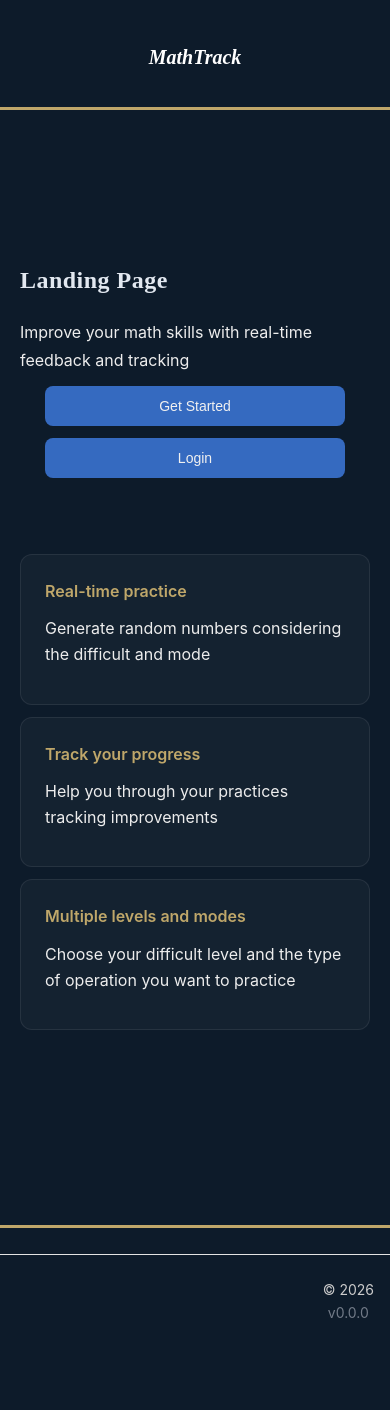
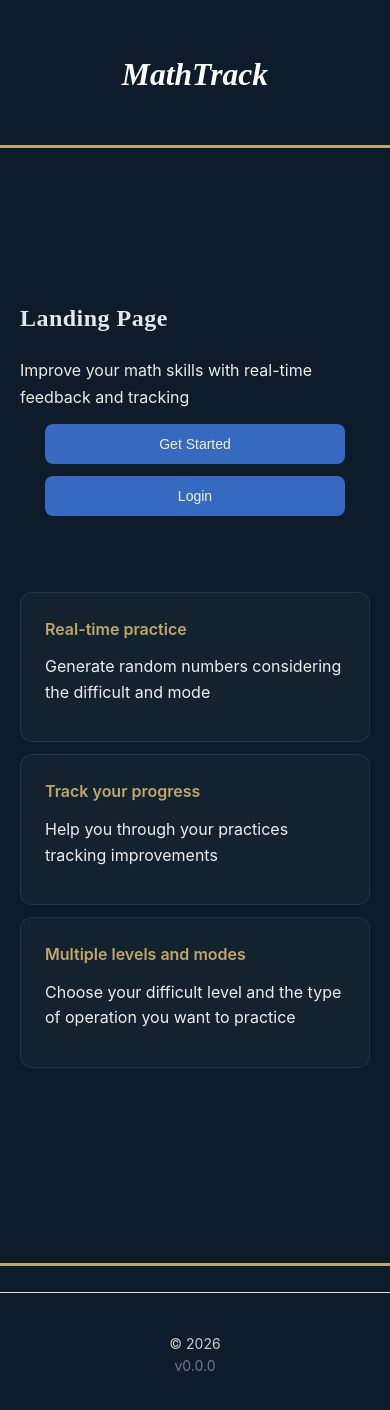
Before and after one commit to LuisDev912/EduMath-Track, a React (Vite) app in the folder frontend/: page / in a window 390 px wide. Before the commit the page ends 1356 px from the top, so only its background shows below. Built offline with nearby package versions, Linux system fonts and the light colour scheme.

Commit message:
feat(frontend): create a new component with props for the nav bar

```diff
--- a/frontend/src/shared/components/Semantic/Semantic.module.css
+++ b/frontend/src/shared/components/Semantic/Semantic.module.css
@@ -13,7 +13,7 @@ header {
 /* Header text */
 
 .text {
-    font-size: clamp(var(--font-size-lg), 4vw, var(--font-size-xxl));
+    font-size: clamp(var(--font-size-lg), calc(4vw + 1rem), var(--font-size-xxl));
     text-align: center;
     font-style: italic;
     font-family: var(--font-family-title);
--- /dev/null
+++ b/frontend/src/shared/types/navItemProps.ts
@@ -0,0 +1,4 @@
+export type itemProps = {
+    to: string;
+    label: string;
+};
--- a/frontend/src/styles/index.css
+++ b/frontend/src/styles/index.css
@@ -46,14 +46,6 @@ main {
 
 section {
     padding-block: 4rem;
-}
-
-footer {
-    display: flex;
-    justify-content: space-between;
-    align-items: center;
-    margin: auto;
-    max-width: 1270px;
 }
 
 /* --- text --- */
```
Also changed, not shown: frontend/src/shared/components/NavItem/NavItem.tsx (added, +20 -0 lines), frontend/src/shared/components/NavItem/NavItem.module.css (added).
